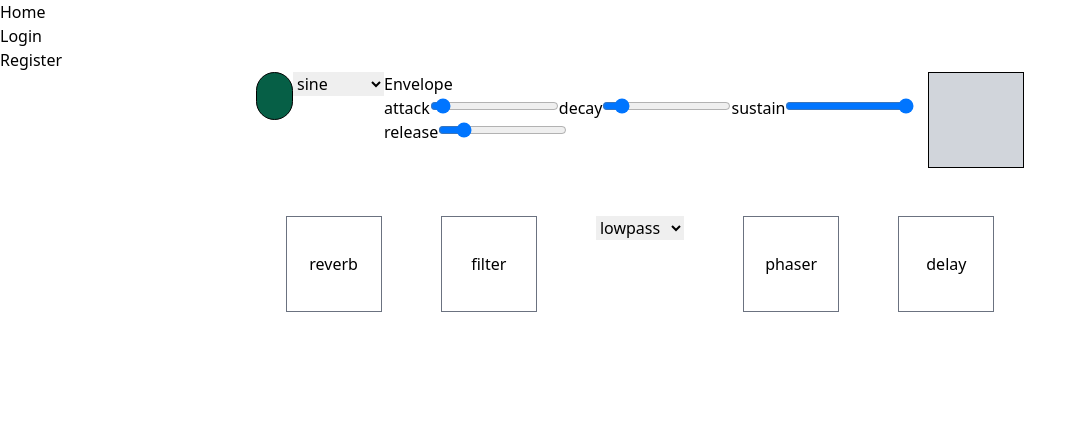
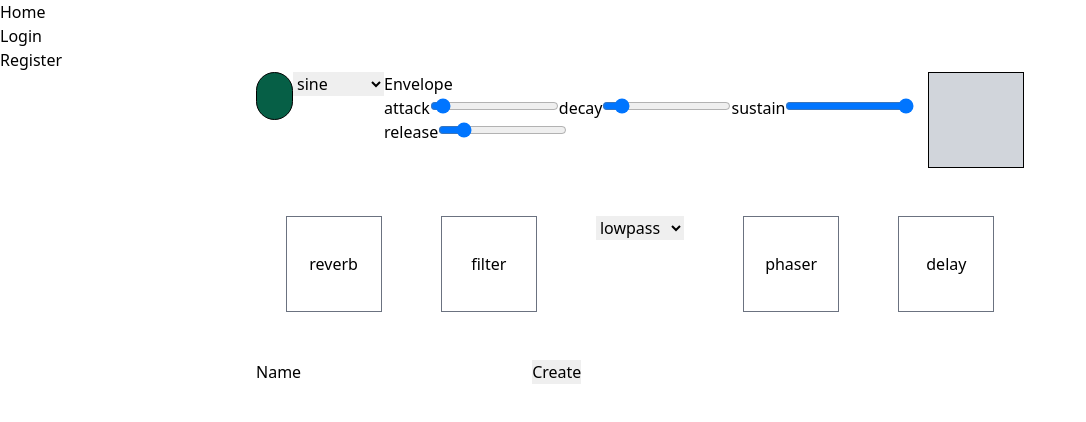
Before and after one commit to billymoroney1/synth-frontend, a Next.js app: page /Synth in a window 1280 px wide. Shown: the top 422 px of the page, without its empty margins (0-1086 px from the left). Built offline with nearby package versions, Linux system fonts and the light colour scheme; some icons are missing.

Commit message:
saving preset works

```diff
--- /dev/null
+++ b/components/Synth/SavePreset.js
@@ -0,0 +1,46 @@
+import React, { useState } from 'react'
+
+//helper functions
+import { createPreset } from '../../services/preset.service'
+
+//components
+import FormGroup from '../FormGroup.js'
+
+export default function SavePreset(props) {
+
+    const [name, setName] = useState("")
+    const [message, setMessage] = useState("")
+
+    const onChangeName = (e) => {
+        setName(e.target.value)
+    }
+
+    //need to gather state from Synth.js component
+    const handleSubmit = (e) => {
+        e.preventDefault()
+        console.log(props.preset)
+        createPreset(name, props.preset).then(
+            (response) => {
+                setMessage(response.data.message)
+            }
+        )
+    }
+
+    //form to input name for preset, submit button to save preset to db
+
+    return (
+        <div>
+            <form onSubmit={handleSubmit}>
+                <label for='name'>Name</label>
+                <input type='text' id='name' name='name' value={name} onChange={onChangeName} />
+                <input type='submit' value="Create" />
+            </form>
+
+            {message && (
+                        <div>
+                            {message}
+                        </div>
+                    )}
+        </div>
+    )
+}
--- a/pages/Synth.js
+++ b/pages/Synth.js
@@ -4,6 +4,7 @@ import Trigger from '../components/Synth/Trigger'
 import EffectControl from '../components/Synth/EffectControl'
 import Dropdown from '../components/Synth/Dropdown'
 import Envelope from '../components/Synth/Envelope'
+import SavePreset from '../components/Synth/SavePreset'
 
 import Layout from '../components/Layout'
 
@@ -17,6 +18,8 @@ export default function Synth(props) {
     const [filter, setFilter] = useState("lowpass")
     //manage envelope
     const [envelope, setEnvelope] = useState([0.1, 0.2, 1.0, 0.8])
+    //full preset state
+    const [preset, setPreset] = useState([])
 
     //use drop down menu to change waveform
     const optionSelect = (e) => {
@@ -40,10 +43,16 @@ export default function Synth(props) {
         setSynth([...synth])
     }
 
-    //trigger rerender on envelope state change
+    //gather state to pass down into SavePreset component
     useEffect(() => {
-        // console.log(envelope)
-    }, [envelope])
+        const fullPreset = []
+        fullPreset.push(wave)
+        fullPreset.push(filter)
+        fullPreset.push(synth)
+        fullPreset.push(envelope)
+        console.table(fullPreset)
+        setPreset([...fullPreset])
+    }, [envelope, wave, filter, synth])
 
     //******** */
     //ENVELOPE HELPER FUNCTIONS
@@ -82,6 +91,7 @@ export default function Synth(props) {
                     <EffectControl name={'phaser'} add={effectAdd} remove={effectRemove} />
                     <EffectControl name={'delay'} add={effectAdd} remove={effectRemove} />
                 </div>
+                <SavePreset preset={preset} />
             </div>
         </Layout>
     )
--- a/services/preset.service.js
+++ b/services/preset.service.js
@@ -1,10 +1,19 @@
 import axios from 'axios'
 
-const API_URL='http://synth-backend.heroku.com/api/presets/'
+const API_URL='http://synth-backend.herokuapp.com/api/presets/'
 
-//headers?????????? authHeader.utilities???????
+import {setItem, getItem, removeItem} from '../utilities/localStorage.utilities'
 
-//POST - create a new preset
+//create preset
+export const createPreset = (name, options) => {
+    return axios
+    .post(API_URL+"preset", {
+        name,
+        options
+    })
+}
+
+//POST - create a new prese
 
 //PUT - editing a preset
 
```
